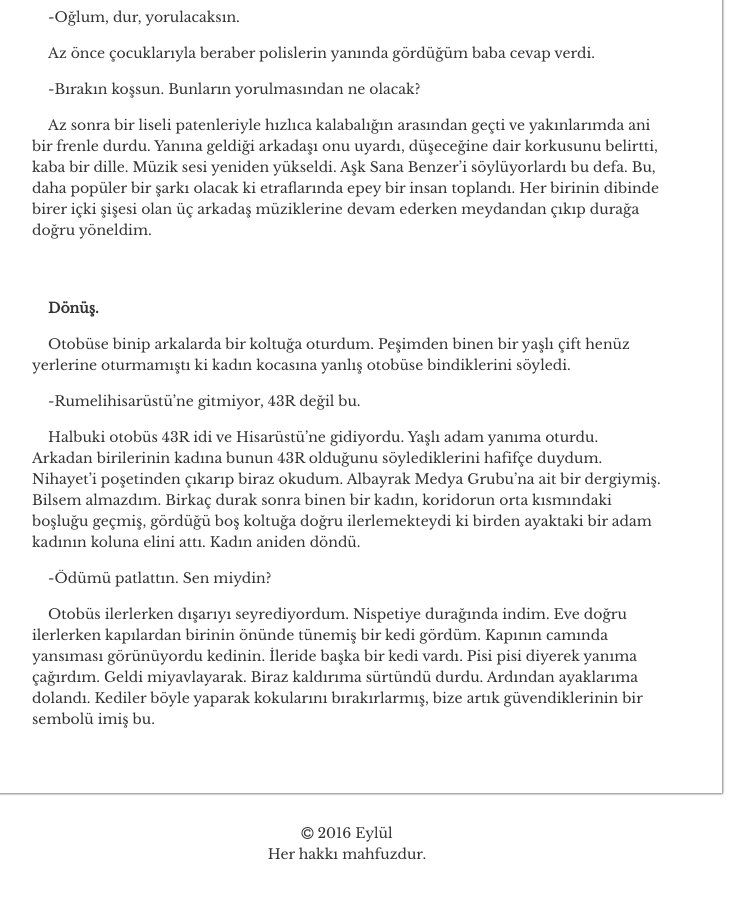
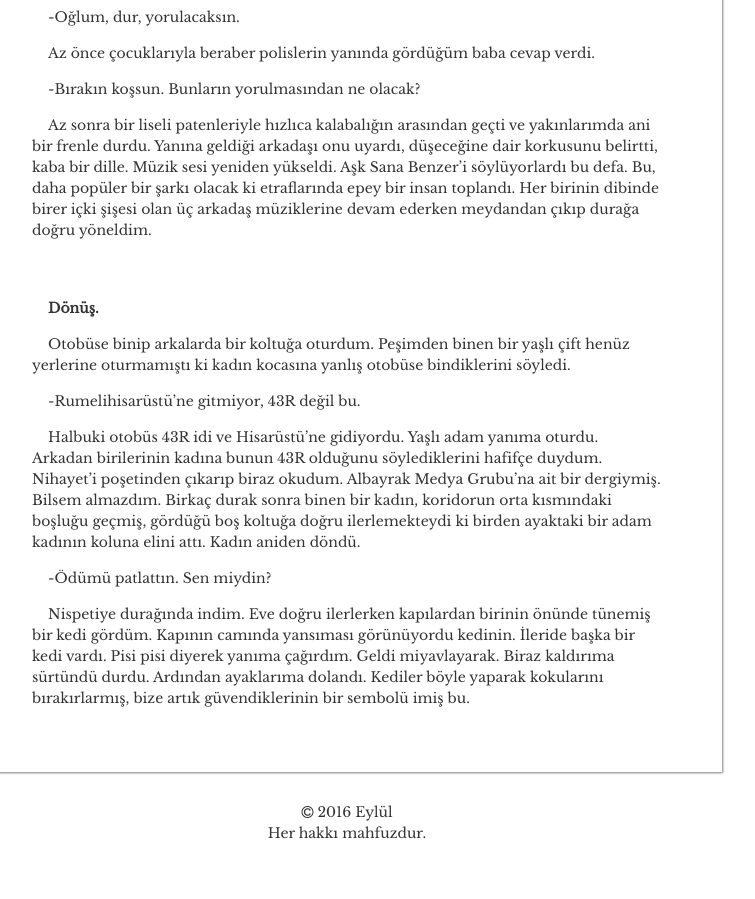
Before and after one commit to muhammedaydogdu/muhammedaydogdu.github.io, a Jekyll site: the page built from _posts/2018-02-19-ruya.md, in a window 1280 px wide and 900 px high, scrolled down 6001 px. Shown: the whole window, without its empty margins (293-1048 px from the left). Built offline with Jekyll 4.4.1, drawn with Linux system fonts in a browser that asks for light colours.

Commit message:
Update 2018-02-19-ruya.md

```diff
--- a/_posts/2018-02-19-ruya.md
+++ b/_posts/2018-02-19-ruya.md
@@ -199,4 +199,4 @@ _Anneme._
 
 &nbsp;&nbsp;&nbsp;&nbsp;-Ödümü patlattın. Sen miydin?
 
-&nbsp;&nbsp;&nbsp;&nbsp;Otobüs ilerlerken dışarıyı seyrediyordum. Nispetiye durağında indim. Eve doğru ilerlerken kapılardan birinin önünde tünemiş bir kedi gördüm. Kapının camında yansıması görünüyordu kedinin. İleride başka bir kedi vardı. Pisi pisi diyerek yanıma çağırdım. Geldi miyavlayarak. Biraz kaldırıma sürtündü durdu. Ardından ayaklarıma dolandı. Kediler böyle yaparak kokularını bırakırlarmış, bize artık güvendiklerinin bir sembolü imiş bu.
+&nbsp;&nbsp;&nbsp;&nbsp;Nispetiye durağında indim. Eve doğru ilerlerken kapılardan birinin önünde tünemiş bir kedi gördüm. Kapının camında yansıması görünüyordu kedinin. İleride başka bir kedi vardı. Pisi pisi diyerek yanıma çağırdım. Geldi miyavlayarak. Biraz kaldırıma sürtündü durdu. Ardından ayaklarıma dolandı. Kediler böyle yaparak kokularını bırakırlarmış, bize artık güvendiklerinin bir sembolü imiş bu.
```
